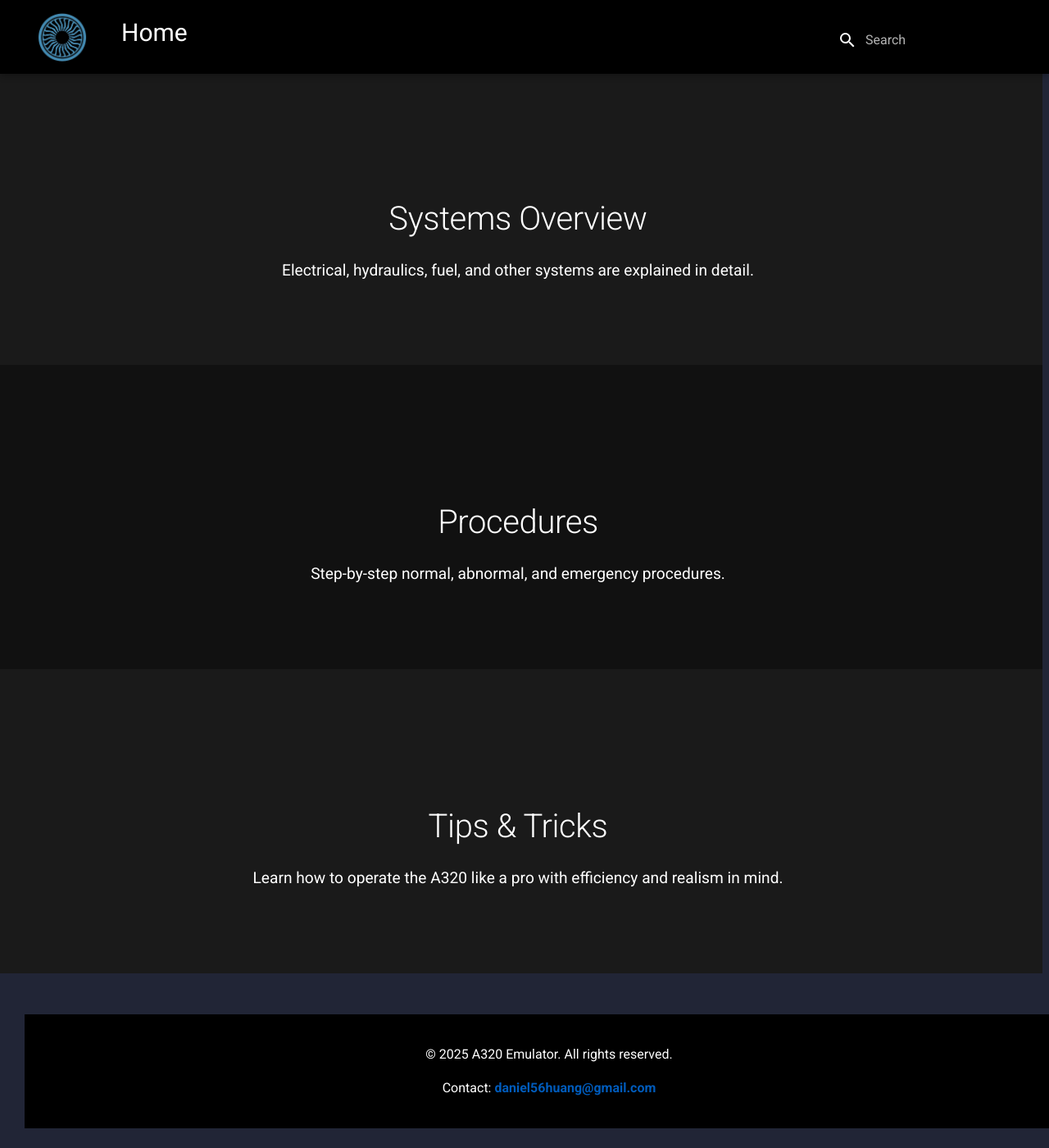
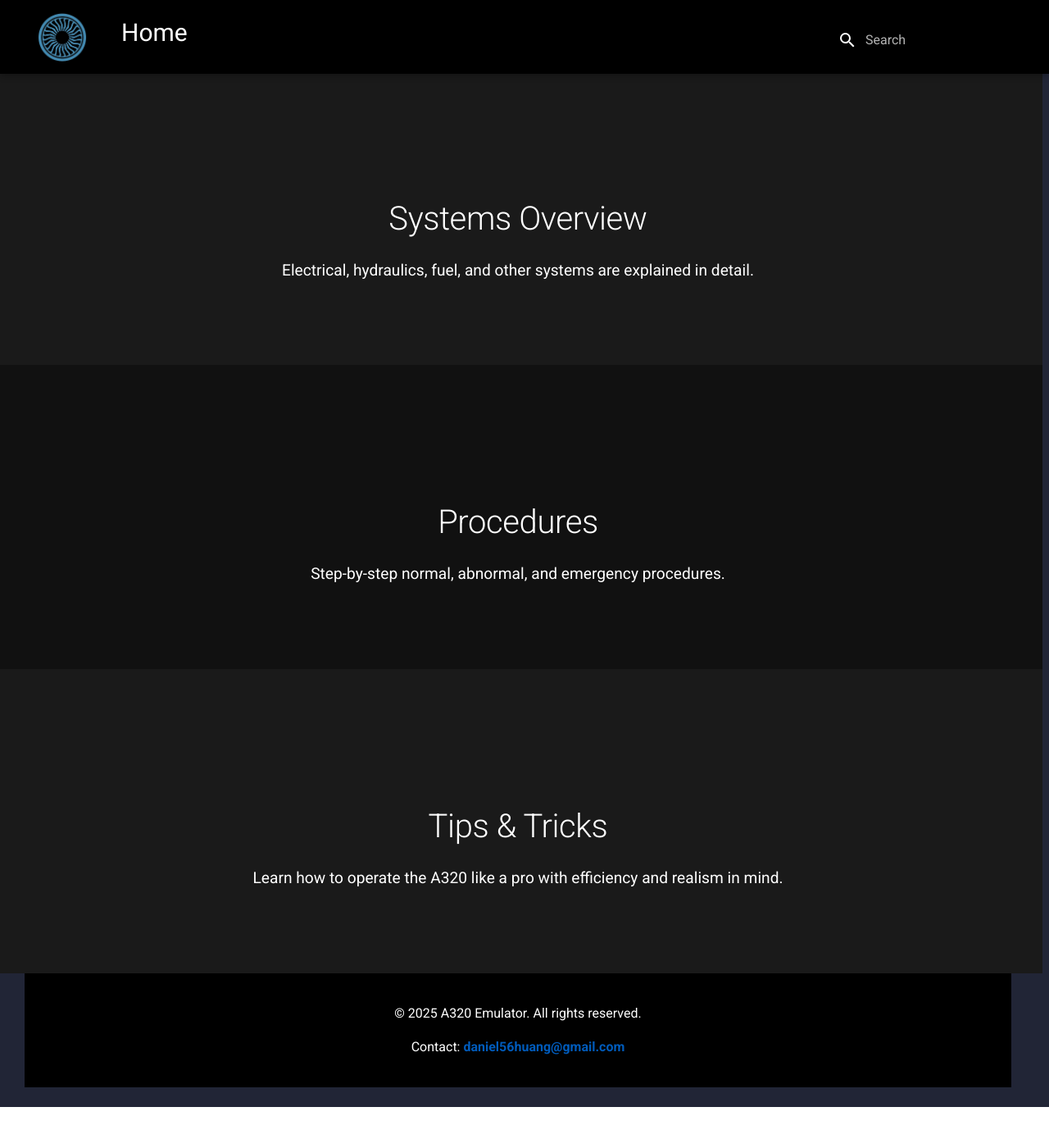
Before and after one commit to danhuaflx-56/A320-emulator, an MkDocs documentation site: the page built from docs/index.md, in a window 1280 px wide and 1400 px high, scrolled down 885 px. Shown: the whole window at 82% size. Built offline with MkDocs 1.6.1 and Material for MkDocs 9.7.7, drawn with Linux system fonts in a browser that asks for light colours; after the commit the page ends 2235 px from its top, so only the background shows below that.

Commit message:
Update custom.css

```diff
--- a/docs/assets/custom.css
+++ b/docs/assets/custom.css
@@ -104,16 +104,16 @@ body, .md-main {
 }
 
 .footer-banner {
-  width: 100vw;
-  background-color: #000000; /* dark color like header */
+  width: 100%;               /* full page width */
+  background-color: #000000; /* solid band */
   color: #ffffff;
   text-align: center;
-  padding: 20px 10px;       /* vertical + horizontal padding */
-  margin-top: 50px;         /* space from previous section */
+  padding: 20px 0;           /* vertical spacing */
+  margin-top: 0;             /* no spacing from bottom */
 }
 
 .footer-banner a {
-  color: #005bbb;           /* links in blue */
+  color: #005bbb;
   text-decoration: none;
   font-weight: bold;
 }
@@ -123,9 +123,11 @@ body, .md-main {
 }
 
 .footer-content {
-  max-width: 1000px;        /* keeps content centered and not too wide */
+  max-width: 1000px;         /* optional: keeps text readable on large screens */
   margin: 0 auto;
+  padding: 0 20px;           /* horizontal padding */
 }
+
 .md-footer {
   display: none !important;
 }
```
